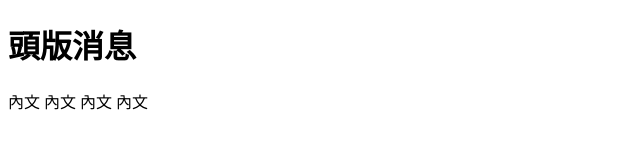
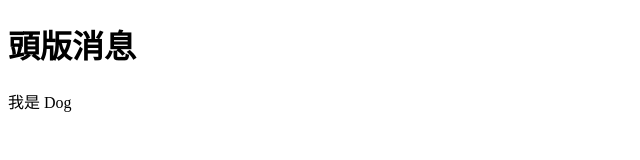
Before and after one commit to En-Huei/git-practice_https, a plain HTML site: page index.html in a window 1280 px wide. Shown: the whole page, without its empty margins (0-640 px from the left). Drawn offline with Linux system fonts and the light colour scheme.

Commit message:
update index.html

```diff
--- a/index.html
+++ b/index.html
@@ -7,12 +7,7 @@
   <body>
     <div class="container">
       <h1 id="heading">頭版消息</h1>
-      <div>
-        內文
-        內文
-        內文
-        內文
-      </div>
+        <div>我是 Dog</div>
     </div>
   </body>
 </html>
```
